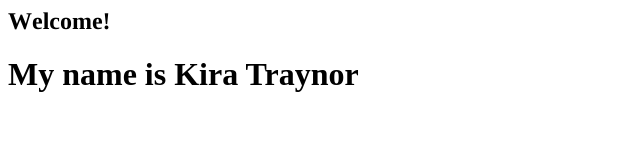
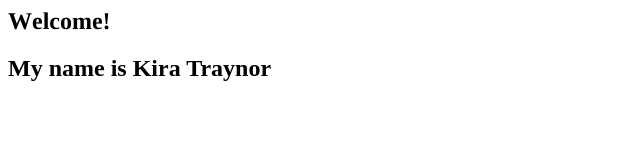
Before and after one commit to kiratraynor/kiratraynor.github.io, a plain HTML site: page index.html in a window 1280 px wide. Shown: the whole page, without its empty margins (0-640 px from the left). Drawn offline with Linux system fonts and the light colour scheme.

Commit message:
Update index.html

```diff
--- a/index.html
+++ b/index.html
@@ -12,6 +12,6 @@
 </head>
 <body>
 <h1 style="margin: 0.0px 0.0px 16.1px 0.0px; line-height: 28.0px; font: 24.0px Times; color: #000000; -webkit-text-stroke: #000000"><span class="s1"><b>Welcome!</b></span></h1>
-  <h1>My name is Kira Traynor</h1>
+  <h2>My name is Kira Traynor</h2>
 </body>
 </html>
```
